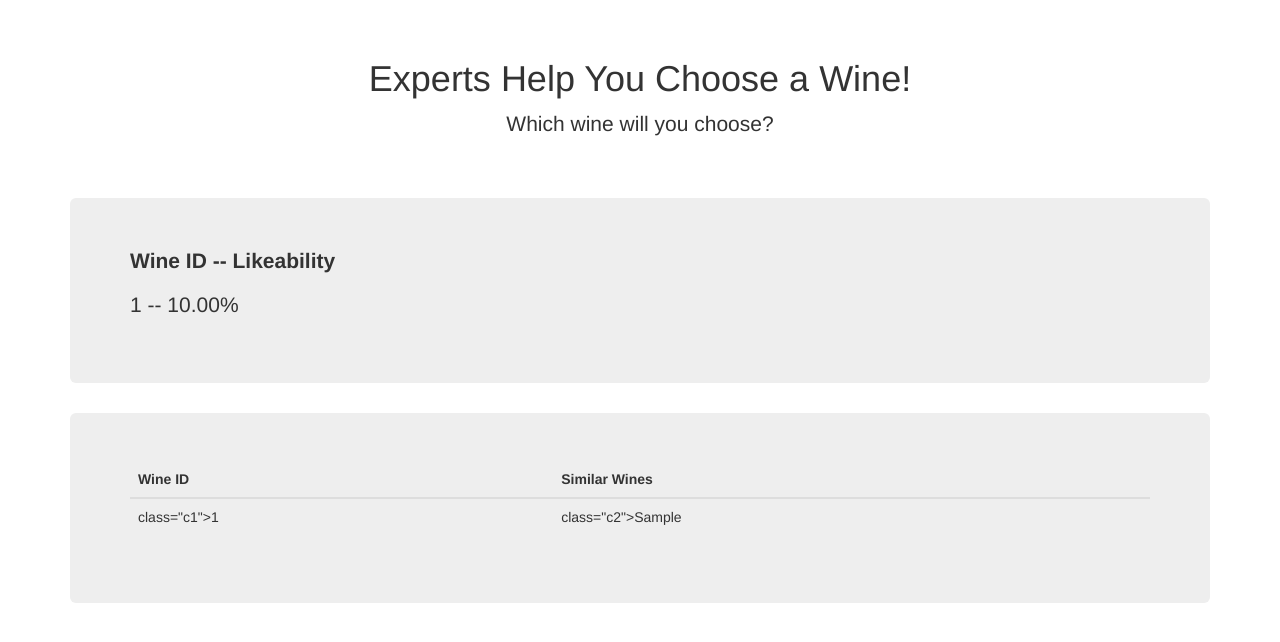
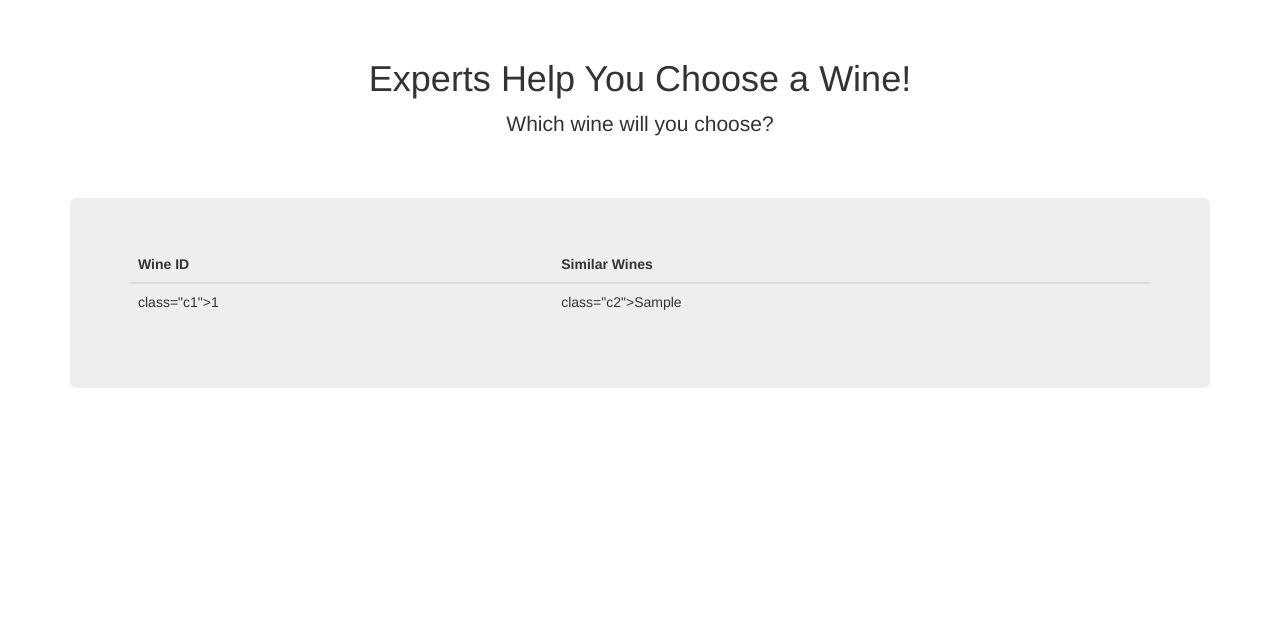
Before and after one commit to vanessapolliard/which-wine, a Flask app: page / in a window 1280 px wide. Shown: the part 51-693 px from the top of the page. Run offline with Flask 2, Linux system fonts and the light colour scheme; a database or web service that is not in the repository returns one stand-in record (values such as "Sample title"); some libraries are stand-ins or nearby versions.

Commit message:
removing sample code

```diff
--- a/app/templates/index.html
+++ b/app/templates/index.html
@@ -66,13 +66,6 @@
         <p class="lead">Which wine will you choose? </p>
       </div>
 
-      <div class="jumbotron">
-        <p class="lead"><b>Wine ID -- Likeability</b></p>
-        {% for d in data %}
-        <p class="lead">{{d[0]}} -- {{"{:,.2f}%".format(d[1] * 100)}}</p>
-        {% endfor %}
-      </div>
-
 
       <div class="jumbotron">
         <table class="table table-dark">
```
